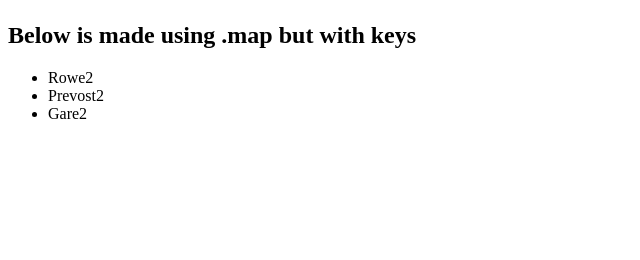
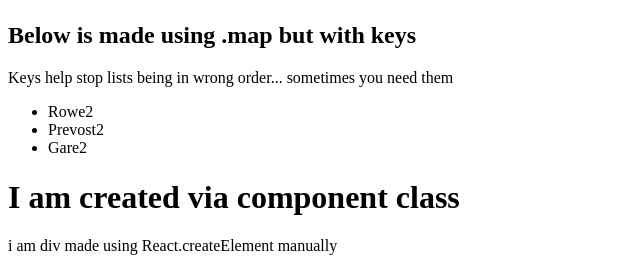
Before and after one commit to gwalker256/react-project, a React (Create React App) app: page / in a window 1280 px wide. Shown: the part 1105-1365 px from the top of the page, without its empty margins (0-640 px from the left). Before the commit the page ends 1244 px from the top, so only its background shows below. Built offline with nearby package versions, Linux system fonts and the light colour scheme.

Commit message:
about to start components and advanced JSX

```diff
--- a/src/App.js
+++ b/src/App.js
@@ -1,4 +1,21 @@
 import "./App.css";
+
+import React from 'react';
+// import ReactDOM from 'react-dom';
+
+class MyComponentClass extends React.Component {
+  render() {
+    return <h1>I am created via component class</h1>;
+  }
+}
+
+
+const greatestDivEver = React.createElement(
+  "div",
+null,
+"i am div made using React.createElement manually"
+);
+
 
 const pics = {
   panda: "http://bit.ly/1Tqltv5",
@@ -86,7 +103,6 @@ const people2 = ['Rowe2', 'Prevost2', 'Gare2'];
 const peopleLis2 = people2.map((person, i) => <li key={'person_' + i}>{person}</li>);
 
 
-
 function App() {
   return (
     <div className="main">
@@ -115,9 +131,15 @@ function App() {
       <h2>Below is made using .map</h2>
       <ul>{peopleLis}</ul>
       <h2>Below is made using .map but with keys</h2>
+      <p>Keys help stop lists being in wrong order... sometimes you need them</p>
       <ul>{peopleLis2}</ul>
+      <MyComponentClass />
+      {greatestDivEver}
+
     </div>
   );
 }
 
+
+
 export default App;
```
